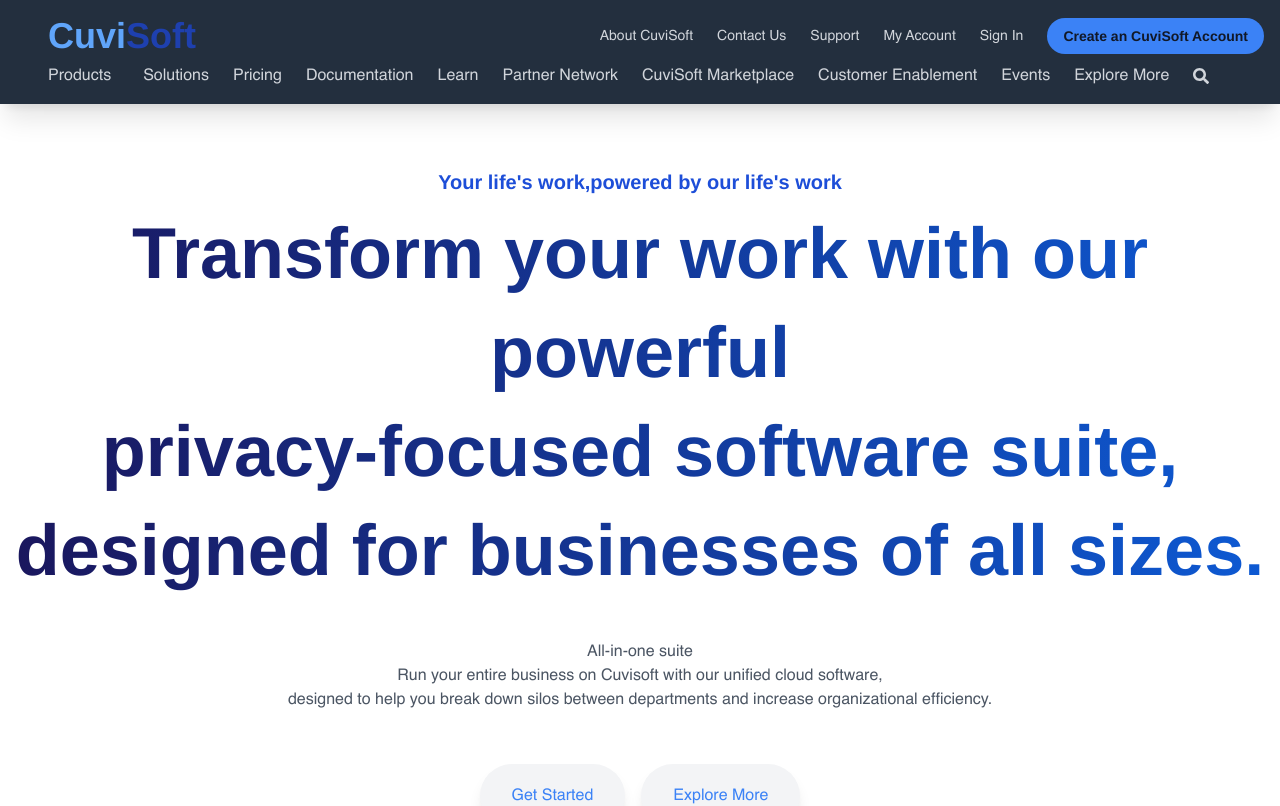
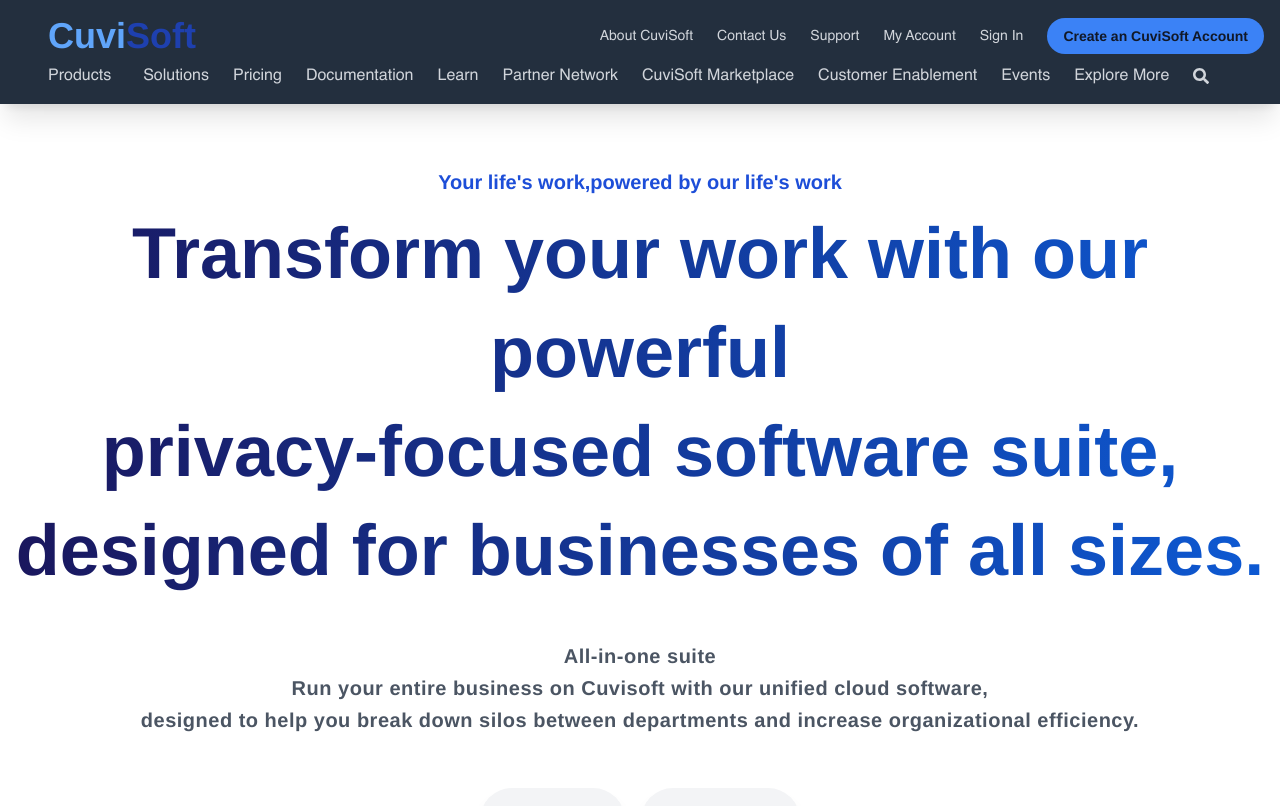
Before and after one commit to balajiCubie/cuvisoft, a Next.js app: page / in a window 1280 px wide. Shown: the top 806 px of the page. Built offline with nearby package versions, Linux system fonts and the light colour scheme.

Commit message:
(Update CuviSoft Hero component for rebranding including text and CSS)

```diff
--- a/components/bodycard/CuvisoftHero.tsx
+++ b/components/bodycard/CuvisoftHero.tsx
@@ -10,7 +10,7 @@ const CuvisoftHero: React.FC = () => {
       privacy-focused software suite,<br/> designed for businesses of all sizes.
       </h1>
 
-      <p className="mt-10 mb-5 text-gray-600 ">All-in-one suite <br />Run your entire business on Cuvisoft with our unified cloud software, <br />designed to help you break down silos between departments and increase organizational efficiency.</p>
+      <p className="mt-10 mb-5 text-gray-600 font-semibold text-xl leading-8 tracking-wide">All-in-one suite <br />Run your entire business on Cuvisoft with our unified cloud software, <br />designed to help you break down silos between departments and increase organizational efficiency.</p>
 
       <div className="mt-8 flex space-x-4 rounded-full">
       <button className="text-blue-500 py-5 px-8  rounded-full p-2  bg-gray-100 shadow-lg  ">Get Started</button>
```
